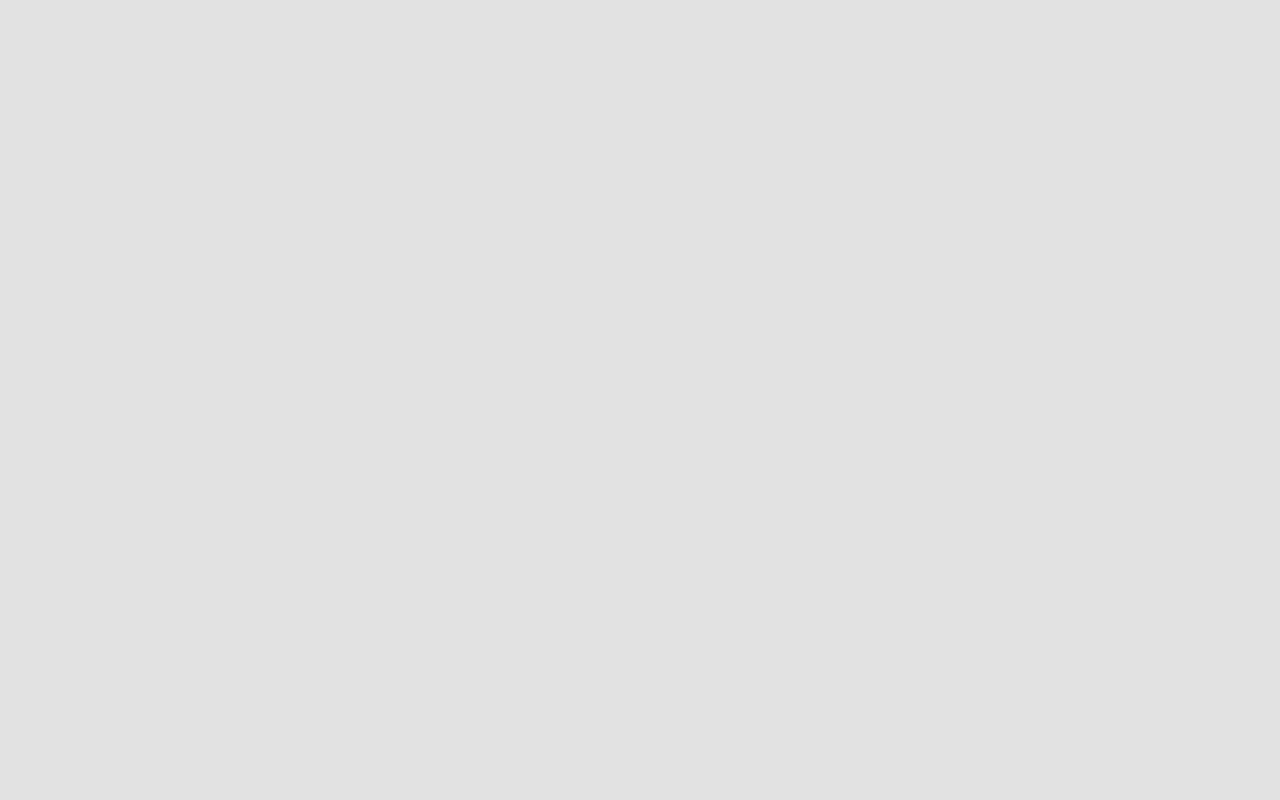
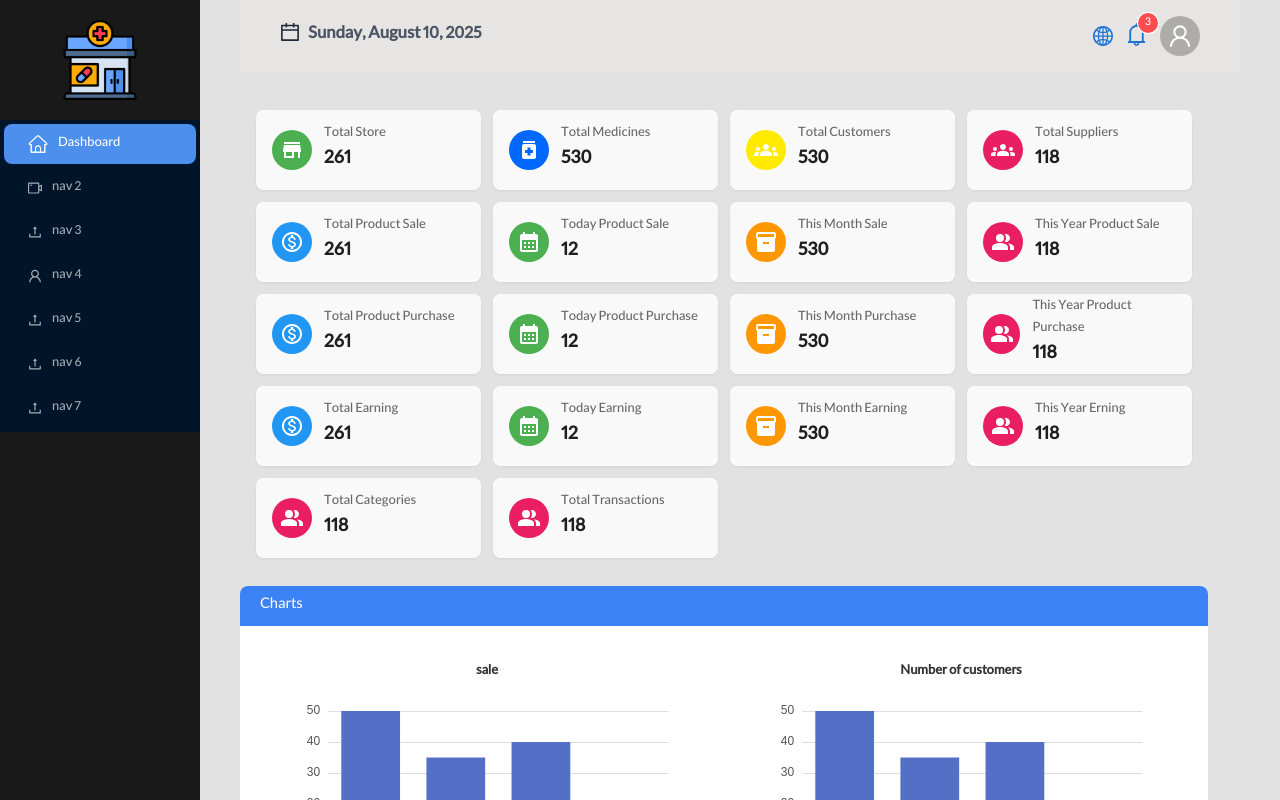
Before and after one commit to HaniehGharaee/dashboard-pharmacy, a React (Vite) app: page /dashboard in a window 1280 px wide. Before the commit this address had no page. Shown: the top 800 px of the page. Built offline with nearby package versions, Linux system fonts and the light colour scheme; no server answers; a web font is replaced by a local one.

Commit message:
Redirect page and some comments

```diff
--- a/src/App.jsx
+++ b/src/App.jsx
@@ -2,7 +2,7 @@
 import { ConfigProvider } from "antd";
 import { ToastContainer } from "react-toastify";
 import "react-toastify/dist/ReactToastify.css";
-import { BrowserRouter as Router, Route, Routes } from "react-router-dom";
+import { BrowserRouter as Router, Route, Routes, Navigate } from "react-router-dom";
 import ViewDashboard from "@/components/dashboard/index";
 import PanelLayout from "@/layouts/PanelLayout";
 
@@ -37,12 +37,10 @@
       <Router>
         <Routes>
           <Route element={<PanelLayout />}>
-            <Route path="/" element={<ViewDashboard />} />
+            <Route path="/dashboard" element={<ViewDashboard />} />
+            <Route path="/" element={<Navigate to="/dashboard" replace />} />
           </Route>
-          {/* <Route element={<PublicLayout />}> */}
-          {/* <Route path="/" element={<ViewDashboard />} /> */}
-          {/* <Route path="*" element={<NotFoundPage />} /> */}
-          {/* </Route> */}
+
         </Routes>
       </Router>
     </ConfigProvider>
--- a/src/routes/index.js
+++ b/src/routes/index.js
@@ -1,6 +1,6 @@
 const routes = {
   //LoginPagePath: "/",
-  dashboardPagePath: "/",
+  dashboardPagePath: "/dashboard",
   medicinePagePath: "/pharmacy-medicine",
   othersPagePath: "*",
 };
```
Also changed, not shown: src/layouts/PanelLayout/index.jsx (+2 -5 lines).
